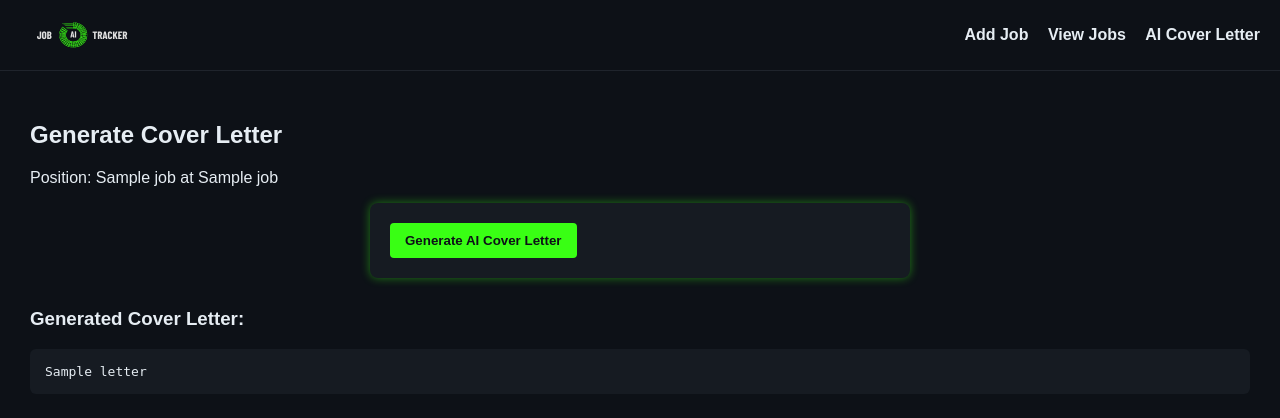
After one commit to raufhalila/ai-job-tracker, a Python web app: template templates/cover_letter.html in a window 1280 px wide. The commit adds this page. Shown: the top 418 px of the page. Run offline with Jinja, Linux system fonts and the light colour scheme; the template is opened without the code that fills it: most values are stand-ins (such as "Sample title", 1, 10 or a date in 2020).

Commit message:
Added Local AI

```diff
--- a/static/style.css
+++ b/static/style.css
@@ -78,3 +78,13 @@
 button:hover {
   background-color: #00cc66;
 }
+
+.cover-letter-box {
+  background-color: #161b22;
+  padding: 15px;
+  border-radius: 6px;
+  color: #e6edf3;
+  white-space: pre-wrap;
+  word-wrap: break-word;
+  overflow-x: auto;
+}
--- /dev/null
+++ b/templates/cover_letter.html
@@ -0,0 +1,18 @@
+{% extends "base.html" %}
+
+{% block title %}Cover Letter for {{ job[1] }}{% endblock %}
+
+{% block content %}
+<h2>Generate Cover Letter</h2>
+<p>Position: {{ job[1] }} at {{ job[2] }}</p>
+
+<form method="POST">
+    <input type="submit" value="Generate AI Cover Letter">
+</form>
+
+{% if letter %}
+    <h3>Generated Cover Letter:</h3>
+    <pre class="cover-letter-box">{{ letter }}</pre>
+{% endif %}
+
+{% endblock %}
--- a/templates/jobs.html
+++ b/templates/jobs.html
@@ -11,6 +11,7 @@
         - {{job[4]}}
         <a href="delete/{{ job[0] }}" onclick="return confirm('Delete this Job?')">Delete</a>
         - <a href="edit/{{ job[0] }}">Edit</a>
+        - <a href="cover-letter/{{ job[0] }}">Cover Letter</a>
     </li>
     {% else %}
     <li>no jobs saved yet</li>
```
